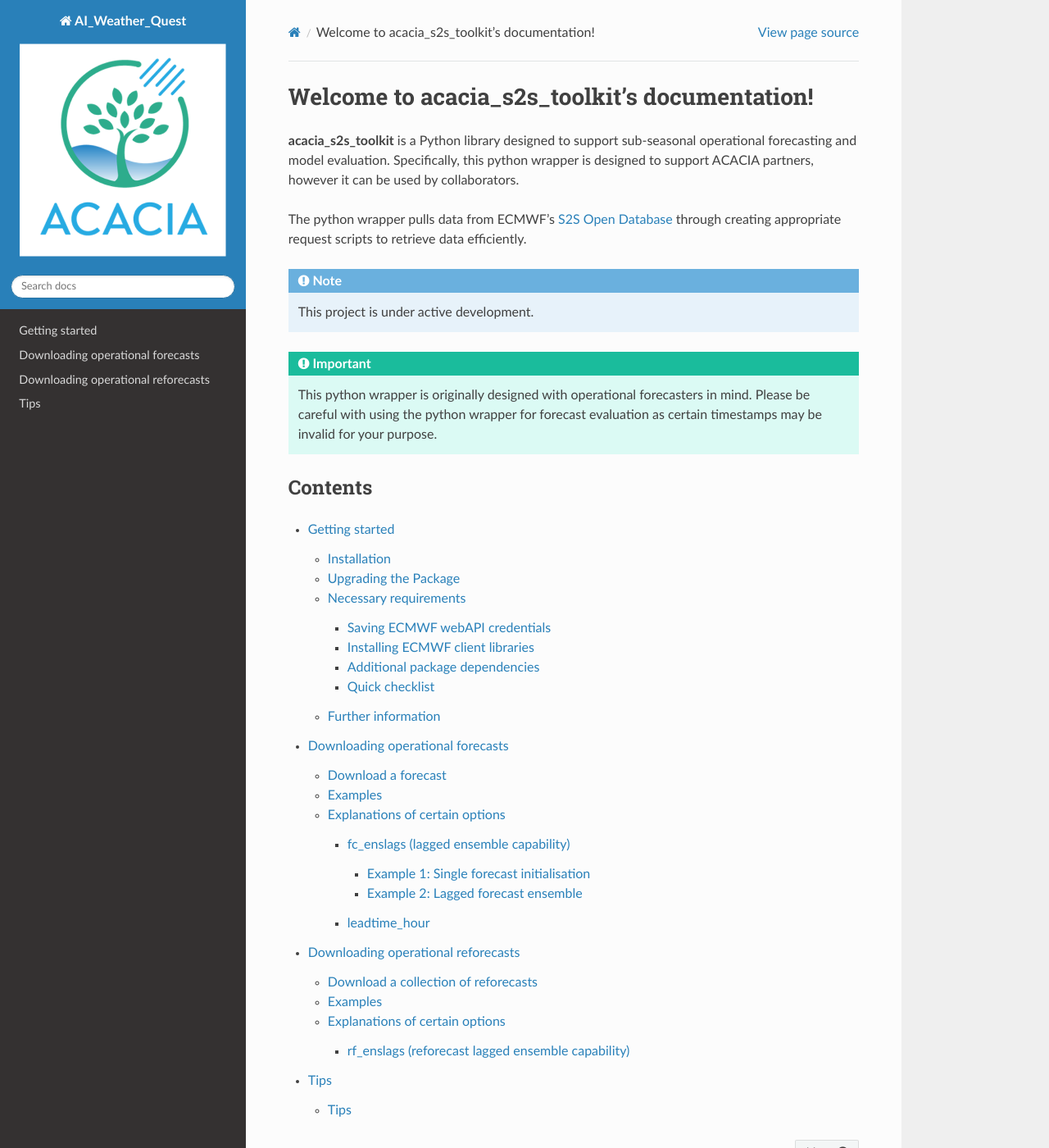
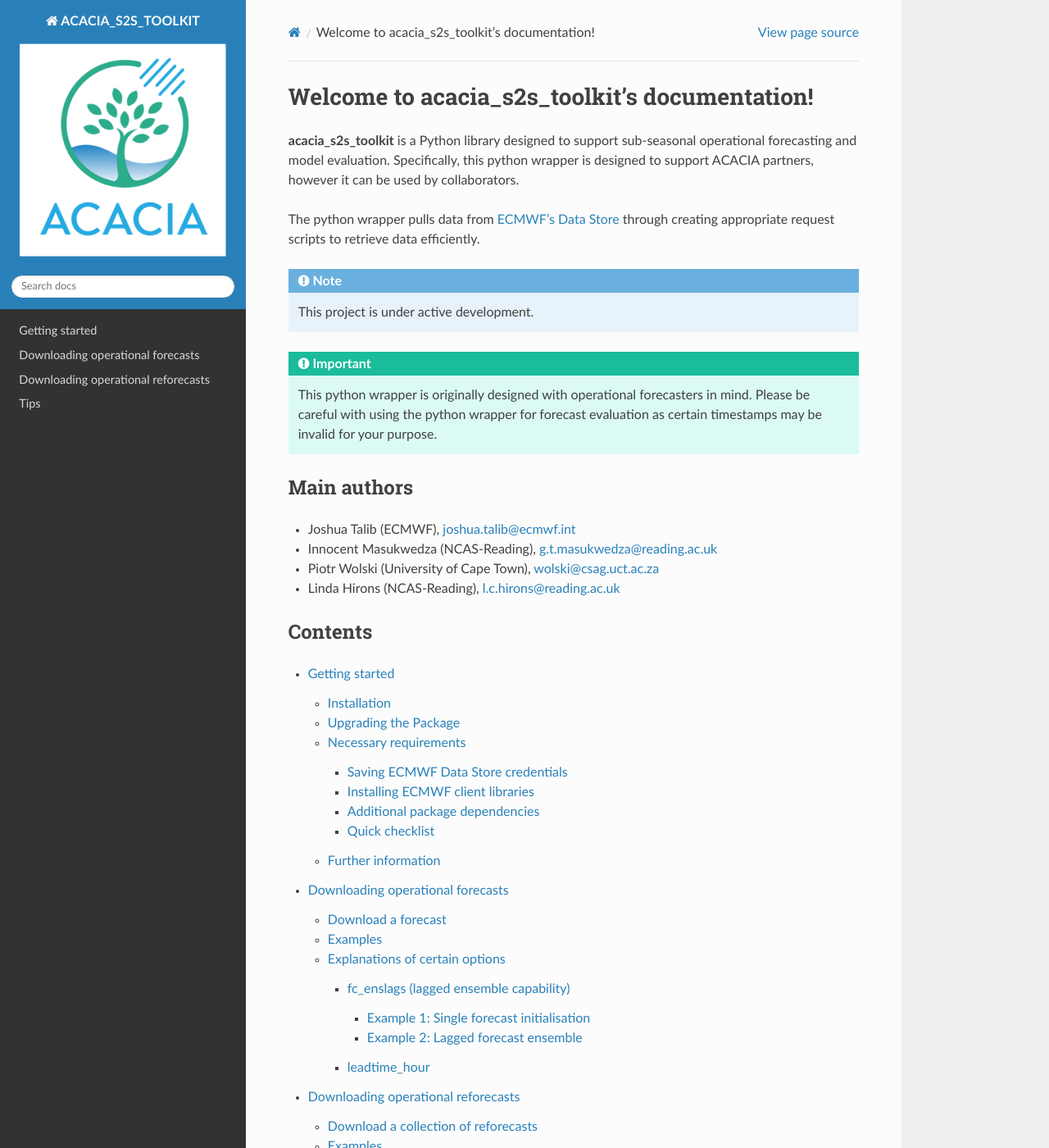
Before and after one commit to ecmwf/acacia-s2s-toolkit, a Sphinx documentation site: the page built from docs/source/index.rst, in a window 1280 px wide and 1400 px high. Shown: the whole window at 82% size. Built offline with Sphinx 7.4.7 and the Read the Docs theme 3.1.0, drawn with Linux system fonts in a browser that asks for light colours; some of the changed text lies outside the part shown.

Commit message:
changing from ECMWF webAPI to ECMWF Data Store

```diff
--- a/docs/source/conf.py
+++ b/docs/source/conf.py
@@ -7,8 +7,8 @@
 
 # -- Project information
 
-project = 'AI_Weather_Quest'
-copyright = '2025, Joshua Talib + AI Weather Quest contributors'
+project = 'ACACIA_S2S_TOOLKIT'
+copyright = '2025, Joshua Talib + ACACIA contributors'
 author = 'Joshua Talib'
 
 release = '1.0'
--- a/docs/source/download_reforecast.rst
+++ b/docs/source/download_reforecast.rst
@@ -37,7 +37,7 @@
 
 Parameters including **fcdate**, **plevs**, **location_name**, **bbox_bounds**, **filename**, **data_save_dir**, **data_format**, **grid**, **leadtime_hour**, **overwrite** and **verbose** are described in detail on the `download_forecasts <https://acacia-s2s-toolkit.readthedocs.io/en/latest/download_forecasts.html>`_ webpage. Additional parameters specific to reforecast downloads include:
 
-- **rf_years** (*list of int*, optional): List of years to download reforecasts for. For example, [2000, 2001, 2002] will retrieve all reforecasts initialised between 2000 and 2002.
+- **rf_years** (*list of int*, optional): List of years to download reforecasts for. For example, [2000, 2001, 2002] will retrieve all reforecasts initialised between 2000 and 2002. Please note, due to changes when transferring to ECMWF Climate Data Store, all rf_years will be downloaded between the minimum and maximum of requested rf_years.
 
 - **rf_enslags** (*list of int*, optional): List of lagged ensemble members (in days) relative to the forecast initialization date. Default values depend on the selected model; see the following `confluence page <https://confluence.ecmwf.int/display/~ecm0847/acacia_s2s_toolkit+available+forecasting+systems>`_ for details.
 
--- a/docs/source/index.rst
+++ b/docs/source/index.rst
@@ -3,7 +3,7 @@
 
 **acacia_s2s_toolkit** is a Python library designed to support sub-seasonal operational forecasting and model evaluation. Specifically, this python wrapper is designed to support ACACIA partners, however it can be used by collaborators.
 
-The python wrapper pulls data from ECMWF's `S2S Open Database <https://confluence.ecmwf.int/display/S2S/S2S+archive>`_ through creating appropriate request scripts to retrieve data efficiently.
+The python wrapper pulls data from `ECMWF's Data Store <https://ecds.ecmwf.int/datasets/s2s-forecasts?tab=overview>`_ through creating appropriate request scripts to retrieve data efficiently.
 
 .. note::
 
@@ -12,6 +12,14 @@
 .. important::
 
    This python wrapper is originally designed with operational forecasters in mind. Please be careful with using the python wrapper for forecast evaluation as certain timestamps may be invalid for your purpose.
+
+Main authors
+--------
+
+- Joshua Talib (ECMWF), joshua.talib@ecmwf.int
+- Innocent Masukwedza (NCAS-Reading), g.t.masukwedza@reading.ac.uk
+- Piotr Wolski (University of Cape Town), wolski@csag.uct.ac.za
+- Linda Hirons (NCAS-Reading), l.c.hirons@reading.ac.uk
 
 Contents
 --------
```
Also changed, not shown: docs/source/Installation.rst (+13 -13 lines), pyproject.toml (+4 -3 lines), 4 other files.
